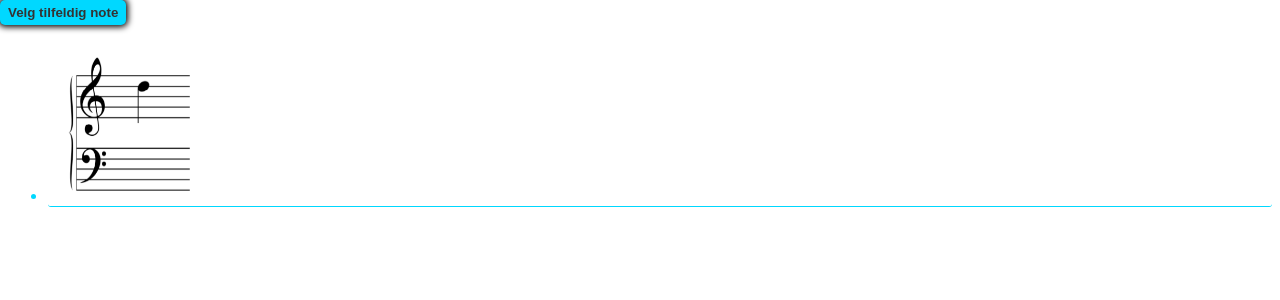
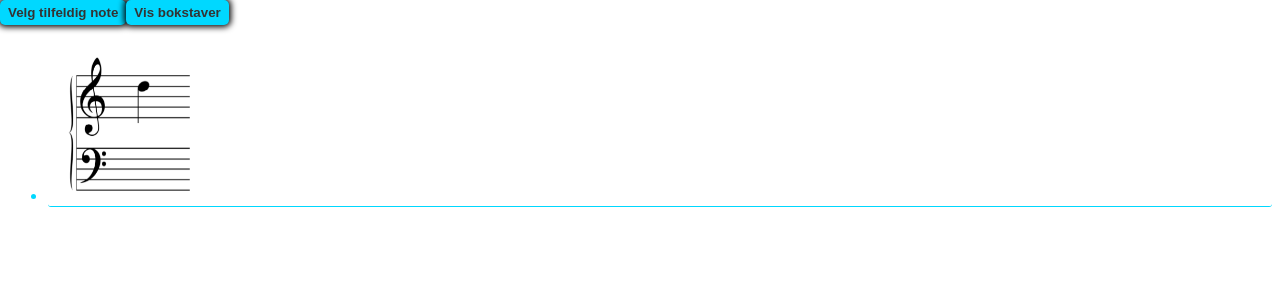
Before and after one commit to Aksel-Reistad/piano-app, a React (Create React App) app: page / in a window 1280 px wide. Both pictures are taken after a click on the button "Velg tilfeldig note". Shown: the top 300 px of the page. Built offline with nearby package versions, Linux system fonts and the light colour scheme.

Commit message:
organisert ted og knap for å se bokstaver

```diff
--- a/src/App.js
+++ b/src/App.js
@@ -1,45 +1,79 @@
-import React, { useState } from 'react';
-import { NoteNavn } from './JsKode/NoteListe'; // Importerer listen med noter
 import './App.css';
+import NoteFiner from './JsKode/NoteFiner';
+import Notevelger from './JsKode/NoteVelger';
 
 function App() {
-  const [noter, setNoter] = useState(NoteNavn); // Bruker NoteNavn som initialverdi
-  const [utvalgte, setUtvalgte] = useState([]); // Holder oversikt over valgte noter
+return(
+<div>
+<NoteFiner/>
+<Notevelger/>
 
-  // Funksjon for å velge en tilfeldig note
-  const VelgNote = () => {
-    console.log("Forsøk på å velge en note");
-    if (noter.length === 0) {
-      alert("Ingen flere noter igjen!");
-      return;
-    }
-    const tilfeldigNote = noter[Math.floor(Math.random() * noter.length)];
-    setUtvalgte((prevUtvalgte) => [...prevUtvalgte, tilfeldigNote]); // Legger til den nye noten
-    const oppdatertListe = noter.filter((note) => note !== tilfeldigNote); // Fjerner valgt note fra listen
-    setNoter(oppdatertListe);
-  };
+</div>
 
-  return (
-    <div>
-      <button onClick={VelgNote}>
-        Velg tilfeldig note
-      </button>
-
-      {/* Viser listen over valgte noter */}
-      <ul className="winners">
-        {utvalgte.map((note, index) => (
-          <li key={index} className="list-item">
-            {/* <p>{note.NoteBokstav}</p> */}
-            <img
-              src={note.bilde}
-              alt={note.NoteBokstav || "Note"}
-              style={{ width: "20vh", height: "20vh" }}
-            />
-          </li>
-        ))}
-      </ul>
-    </div>
-  );
+);
 }
 
 export default App;
+
+
+
+
+
+
+
+
+
+
+
+
+
+// import React, { useState } from 'react';
+// import { NoteNavn } from './JsKode/NoteListe'; // Importerer listen med noter
+// import './App.css';
+
+// function App() {
+//   const [noter, setNoter] = useState(NoteNavn); // Bruker NoteNavn som initialverdi
+//   const [utvalgte, setUtvalgte] = useState([]); // Holder oversikt over valgte noter
+
+//   // Funksjon for å velge en tilfeldig note
+//   const VelgNote = () => {
+//     console.log("Forsøk på å velge en note");
+//     if (noter.length === 0) {
+//       alert("Ingen flere noter igjen!");
+//       return;
+//     }
+//     const tilfeldigNote = noter[Math.floor(Math.random() * noter.length)];
+//     console.log(tilfeldigNote);
+
+//     setUtvalgte((prevUtvalgte) => [...prevUtvalgte, tilfeldigNote]);
+
+//   // Fjerner valgt note fra listen
+//     const oppdatertListe = noter.filter((note) => note !== tilfeldigNote);
+//     setNoter(oppdatertListe);
+//   };
+
+//   return (
+//     <div>
+//       <button onClick={VelgNote}>
+//         Velg tilfeldig note
+//       </button>
+
+
+//       {/* Viser listen over valgte noter */}
+//       <ul className="winners">
+//         {utvalgte.map((note, index) => (
+//           <li key={index} className="list-item">
+//             {/* <p>{note.NoteBokstav}</p> */}
+//             <img
+//               src={note.bilde}
+//               alt={note.NoteBokstav || "Note"}
+//               style={{ width: "20vh", height: "20vh" }}
+//             />
+//           </li>
+//         ))}
+//       </ul>
+//     </div>
+//   );
+// }
+
+// export default App;
--- /dev/null
+++ b/src/JsKode/NoteFiner.js
@@ -0,0 +1,60 @@
+import React, { useState } from 'react';
+import { NoteNavn } from './NoteListe'; // Importerer listen med noter
+import Notevelger from './NoteVelger';
+import '../App.css';
+
+function NoteFiner() {
+  const [Bokstaver, SeBokstaver] = useState(false);
+  const [noter, setNoter] = useState(NoteNavn); // Bruker NoteNavn som initialverdi
+  const [utvalgte, setUtvalgte] = useState([]); // Holder oversikt over valgte noter
+
+  // const SeBokstaver =() =>
+  //       if (SeBokstaver == true)
+
+
+  // Funksjon for å velge en tilfeldig note
+  const VelgNote = () => {
+    console.log("Forsøk på å velge en note");
+    if (noter.length === 0) {
+      alert("Ingen flere noter igjen!");
+      return;
+    }
+    const tilfeldigNote = noter[Math.floor(Math.random() * noter.length)];
+    console.log(tilfeldigNote);
+
+    setUtvalgte((prevUtvalgte) => [...prevUtvalgte, tilfeldigNote]);
+
+  // Fjerner valgt note fra listen
+    const oppdatertListe = noter.filter((note) => note !== tilfeldigNote);
+    setNoter(oppdatertListe);
+
+  };
+  const SyneligBokstaver=()=>{
+    SeBokstaver= true
+  }
+
+  return (
+    <div>
+      <button onClick={VelgNote}>Velg tilfeldig note</button>
+      <button onClick={() => SeBokstaver((prev) => !prev)}>
+        {Bokstaver ? "Skjul bokstaver" : "Vis bokstaver"}
+      </button>
+
+      {/* Viser listen over valgte noter */}
+      <ul className="winners">
+        {utvalgte.map((note, index) => (
+          <li key={index} className="list-item">
+            <img
+              src={note.bilde}
+              alt={note.NoteBokstav || "Note"}
+              style={{ width: "20vh", height: "20vh" }}
+            />
+            {Bokstaver && <p>{note.NoteBokstav}</p>}
+          </li>
+        ))}
+      </ul>
+    </div>
+  );
+}
+
+export default NoteFiner;
--- /dev/null
+++ b/src/JsKode/NoteVelger.js
@@ -0,0 +1,11 @@
+import React from "react";
+
+function NoteVelger({ SyneligBokstaver }) {
+  return (
+    <div>
+      {/* <button onClick={SyneligBokstaver}>Knap</button> */}
+    </div>
+  );
+}
+
+export default NoteVelger;
```
Also changed, not shown: src/JsKode/datahenter.js (deleted, +0 -17 lines), public/manifest.json.
